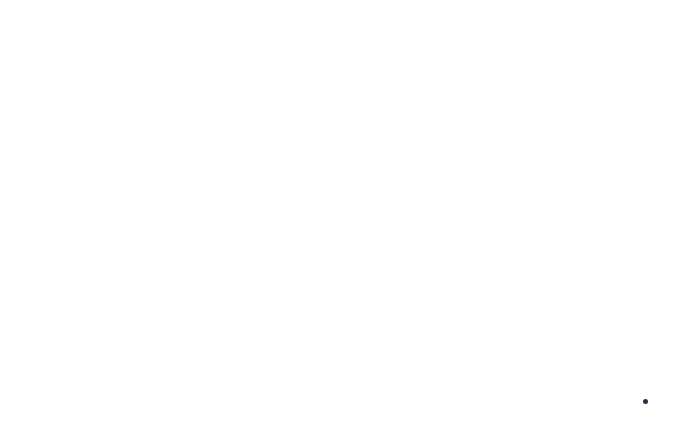
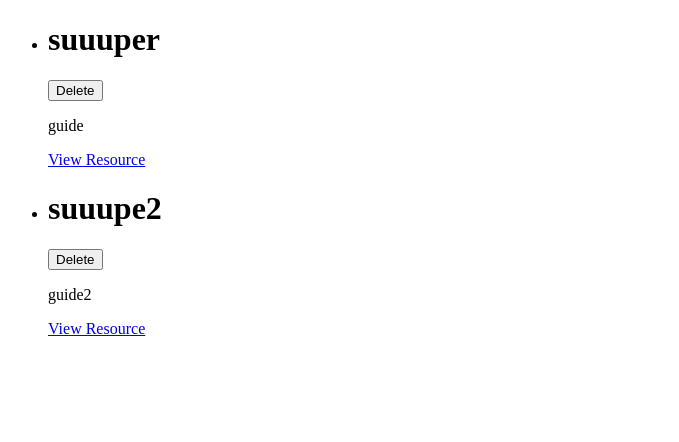
Before and after one commit to kamilpalka/images_gallery, a Vue app: page / in a window 1280 px wide. Shown: the top 442 px of the page, without its empty margins (0-679 px from the left). Built offline with nearby package versions, Linux system fonts and the light colour scheme.

Commit message:
add component and dummy data

```diff
--- a/src/App.vue
+++ b/src/App.vue
@@ -1,11 +1,22 @@
 <template>
   <ul>
-    <li></li>
+    <DisplayImage
+      v-for="res in storedResources"
+      :key="res.id"
+      :title="res.title"
+      :description="res.description"
+      :link="res.link"
+    />
   </ul>
 </template>
 
 <script>
+import DisplayImage from "./components/DisplayImage.vue";
+
 export default {
+  components: {
+    DisplayImage,
+  },
   data() {
     return {
       storedResources: [
@@ -26,18 +37,3 @@
   },
 };
 </script>
-
-<style scoped>
-.logo {
-  height: 6em;
-  padding: 1.5em;
-  will-change: filter;
-  transition: filter 300ms;
-}
-.logo:hover {
-  filter: drop-shadow(0 0 2em #646cffaa);
-}
-.logo.vue:hover {
-  filter: drop-shadow(0 0 2em #42b883aa);
-}
-</style>
--- /dev/null
+++ b/src/components/DisplayImage.vue
@@ -0,0 +1,20 @@
+<template>
+  <li>
+    <div>
+      <header>
+        <h1>{{ title }}</h1>
+        <button>Delete</button>
+      </header>
+    </div>
+    <p>{{ description }}</p>
+    <nav>
+      <a :href="link">View Resource</a>
+    </nav>
+  </li>
+</template>
+
+<script>
+export default {
+  props: ["title", "description", "link"],
+};
+</script>
--- a/src/style.css
+++ b/src/style.css
@@ -1,4 +1,4 @@
-:root {
+/* :root {
   font-family: Inter, system-ui, Avenir, Helvetica, Arial, sans-serif;
   line-height: 1.5;
   font-weight: 400;
@@ -86,4 +86,4 @@
   button {
     background-color: #f9f9f9;
   }
-}
+} */
```
